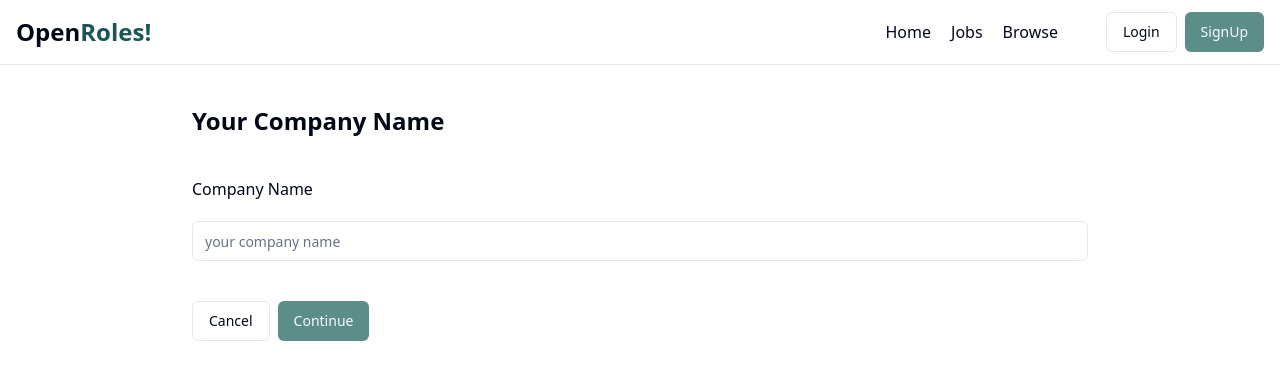
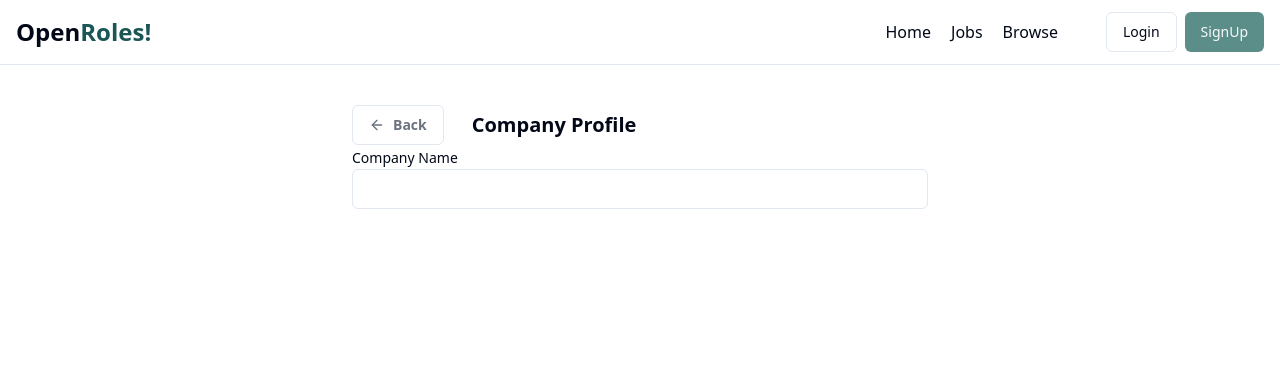
Before and after one commit to titanium-exe/OpenRoles, a React (Vite) app in the folder frontend/: page /admin/companies/1 in a window 1280 px wide. Shown: the top 380 px of the page. Built offline with nearby package versions, Linux system fonts and the light colour scheme.

Commit message:
company/

```diff
--- /dev/null
+++ b/frontend/src/components/admin/CompanyProfile.jsx
@@ -0,0 +1,46 @@
+import React, { useEffect, useState } from 'react'
+import Navbar from '../shared/Navbar'
+import { Button } from '../ui/button'
+import { ArrowLeft, Loader2 } from 'lucide-react'
+import { Label } from '../ui/label'
+import { Input } from '../ui/input'
+import axios from 'axios'
+import { COMPANY_API_END_POINT } from '@/utils/constant'
+import { useNavigate, useParams } from 'react-router-dom'
+import { toast } from 'sonner'
+import { useSelector } from 'react-redux'
+
+
+const CompanyProfile = () => {
+  const [input, setInput] = useState({
+    name:"",
+    description:"",
+    website:"",
+    location:"",
+    file:null
+  });
+
+  return (
+    <div>
+      <Navbar/>
+      <div className='max-w-xl mx-auto my-10'>
+        <form action="">
+          <div className='flex items-center  gap-7 padding-8'>
+          <Button className="flex items-center gap-2 text-gray-500 font-semibold" variant="outline">
+            <ArrowLeft/>
+            <span>Back</span>
+          </Button>
+          <h1 className='font-bold text-xl'>Company Profile</h1>
+          </div>
+          <Label>Company Name</Label>
+          <Input
+            type="text"
+            name="name"
+          />
+        </form>
+      </div>
+    </div>
+  )
+}
+
+export default CompanyProfile
--- a/frontend/src/components/admin/CreateCompany.jsx
+++ b/frontend/src/components/admin/CreateCompany.jsx
@@ -1,61 +1,79 @@
-import React, { useState } from 'react'
-import Navbar from '../shared/Navbar'
-import { Input } from '../ui/input'
-import { Button } from '../ui/button'
-import { useNavigate } from 'react-router-dom'
-import { COMPANY_API_END_POINT } from '@/utils/constant'
-import toast from 'react-hot-toast'
-import { useDispatch } from 'react-redux'
-import { setSingleCompany } from '@/redux/companySlice'
+import React, { useState } from "react";
+import Navbar from "../shared/Navbar";
+import { Label } from "../ui/label";
+import { Input } from "../ui/input";
+import { Button } from "../ui/button";
+import { useNavigate } from "react-router-dom";
+import axios from "axios";
+import { COMPANY_API_END_POINT } from "@/utils/constant";
+import { toast } from "sonner";
+import { useDispatch } from "react-redux";
+import { setSingleCompany } from "@/redux/companySlice";
 
 const CreateCompany = () => {
   const navigate = useNavigate();
   const dispatch = useDispatch();
+  const location = "canada";
 
-  const [companyName, setCompanyName]  = useState();
+  const [companyName, setCompanyName] = useState();
 
   const registerNewCompany = async () => {
     try {
-      const res = await axios.post(`${COMPANY_API_END_POINT}/register`, {companyName}, {
-        headers: {
-          'Content-Type':'application/json'
-        },
-      });
+      const res = await axios.post(
+        `${COMPANY_API_END_POINT}/register`,
+        { companyName , location},
+        {
+          headers: {
+            "Content-Type": "application/json",
+          },
+          withCredentials: true,
+        }
+      );
 
-      if(res?.data?.success){
+      if (res?.data?.success) {
         dispatch(setSingleCompany(res.data.company));
-       toast.success(res.data.message);
-       const companyId  = res?.data?.company?._id;
-       navigate(`/admin/companies/${companyId}`);
+        toast.success(res.data.message);
+        const companyId = res?.data?.company?._id;
+        navigate(`/admin/companies/${companyId}`);
       }
     } catch (error) {
       console.log(error);
     }
-  }
+  };
 
   return (
     <div>
-      <Navbar/>
-      <div className='max-w-4xl mx-auto'>
-        <div className='my-10'>
-        <h1 className='font-bold text-2xl'>Your Company Name</h1>
+      <Navbar />
+      <div className="max-w-4xl mx-auto">
+        <div className="my-10">
+          <h1 className="font-bold text-2xl">Your Company Name</h1>
         </div>
 
-
-        <label className='flex my-5'>Company Name</label>
+        <label className="flex my-5">Company Name</label>
         <Input
-        type='text'
-        className='my-2'
-        placeholder='your company name'
+          type="text"
+          className="my-2"
+          placeholder="your company name"
+          value={companyName}
+          onChange={(e) => setCompanyName(e.target.value)}
         />
-       <div className='flex items-center gap-2 my-10'>
-        <Button variant="outline" onClick={()=>navigate("/admin/companies") }>Cancel</Button>
-        <Button className="bg-[#5b8d89] hover:bg-[#2c5f71]">Continue</Button>
-       </div>
-
+        <div className="flex items-center gap-2 my-10">
+          <Button
+            variant="outline"
+            onClick={() => navigate("/admin/companies")}
+          >
+            Cancel
+          </Button>
+          <Button
+            className="bg-[#5b8d89] hover:bg-[#2c5f71]"
+            onClick={registerNewCompany}
+          >
+            Continue
+          </Button>
+        </div>
       </div>
     </div>
-  )
-}
+  );
+};
 
-export default CreateCompany
+export default CreateCompany;
```
Also changed, not shown: frontend/src/App.jsx (+4 -3 lines), 1 other file (tests, documents, lock files or other folders).
